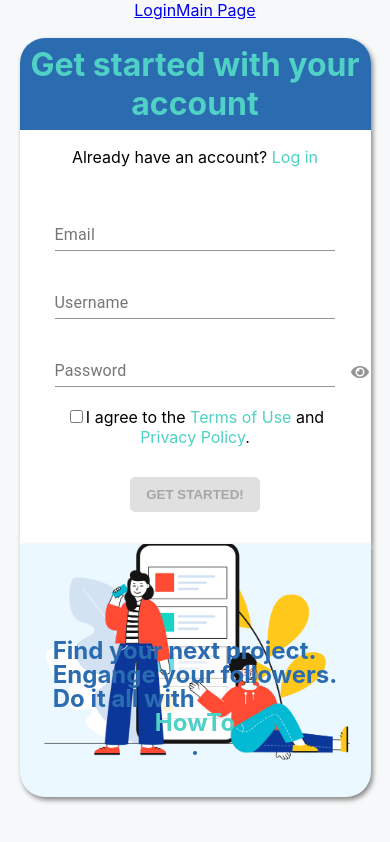
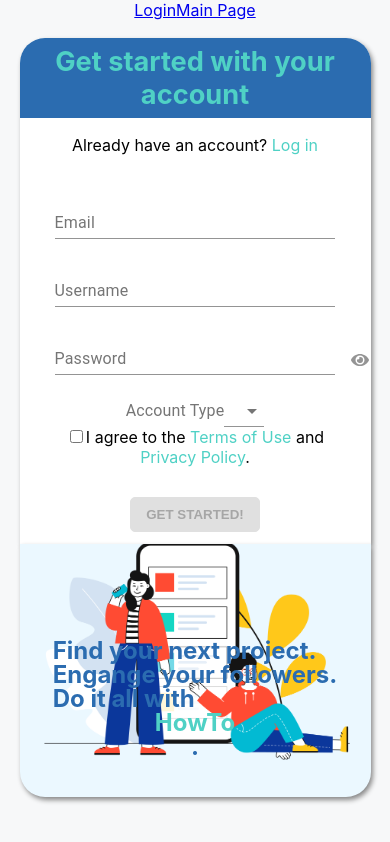
Before and after one commit to BW-PT-How-To-3/front-end, a React (Create React App) app in the folder app-form/: page /register in a window 390 px wide. Built offline with nearby package versions, Linux system fonts and the light colour scheme; the HTML template or start-up script is replaced by a standard one.

Commit message:
added role option and attempted to make responsive

```diff
--- a/app-form/src/App.css
+++ b/app-form/src/App.css
@@ -19,10 +19,13 @@ body {
   padding: 2% 0;
   color: #4FD1C5;
   border-radius: 25px 25px 0 0;
+  font-size: 1.7rem;
 }
+
 
 form {
   margin: 0 10%;
+  height: 40vh;
 }
 
 .form-info {
@@ -117,8 +120,12 @@ button[disabled]{
   top: 100px;
 }
 
-@media only screen and (min-width: 501px) {
+/*WIDEST SCREEN*/
+@media only screen and (min-width: 950px) {
 
+  body {
+    /* background-color: green; */
+  }
   .password-icon-signup {
     color: #949494;
     cursor: pointer;
@@ -212,7 +219,7 @@ button[disabled]{
 
 @media only screen and (max-width: 949px) and (min-width: 501px) {
   body {
-    background-color: yellow;
+    /* background-color: yellow; */
   }
 
   .app-bar {
--- a/app-form/src/component/Login.js
+++ b/app-form/src/component/Login.js
@@ -19,8 +19,10 @@ function Login() {
     const [passwordInputType, ToggleIcon] = PasswordToggle();
 
     const styles = {
-        button: {
-            margin: 15
+        links: {
+            textDecoration: 'none',
+            color: '#4FD1C5',
+            cursor: 'pointer'
         }
     }
     const history = useHistory();
--- a/app-form/src/component/Signup.js
+++ b/app-form/src/component/Signup.js
@@ -1,7 +1,7 @@
 import React, { useState, useEffect } from 'react';
 import * as yup from 'yup';
 import axios from 'axios';
-import { TextField } from '@material-ui/core';
+import { TextField, Select, InputLabel, MenuItem } from '@material-ui/core';
 import { Link } from 'react-router-dom';
 
 //comp
@@ -9,6 +9,7 @@ import PasswordToggle from './PasswordToggle';
 
 const formSchema = yup.object().shape({
     email: yup.string()
+            .email("Invalid email address")
             .required('Required'),
     username: yup.string()
             .required('Required'),
@@ -16,7 +17,9 @@ const formSchema = yup.object().shape({
             .required('Required')
             .test('len', 'Password must be more than 5 characters long.', val => val.length > 5),
     legal: yup.boolean()
-            .oneOf([true], "Must agree to Terms of Use and Privacy Policy.")
+            .oneOf([true], "Must agree to Terms of Use and Privacy Policy."),
+    role: yup.string().required('Must select an account type to continue.')
+
 });
 
 
@@ -38,14 +41,16 @@ function Signup(){
         email: '',
         username:'',
         password: '',
-        legal: false
+        legal: false,
+        role: ''
     });
 
     const [errorState, setErrorState] = useState({
         email: '',
         username: '',
         password: '',
-        legal: ''
+        legal: '',
+        role: ''
     });
 
     const [buttonDisabled, setButtonDisabled] = useState(true);
@@ -81,7 +86,8 @@ function Signup(){
             email: '',
             username: '',
             password: '',
-            legal: false
+            legal: false,
+            role: ''
         });
 
         axios
@@ -147,7 +153,23 @@ function Signup(){
                                     helperText={errorState.password.length > 0 ? (<p className="error">{errorState.password}</p>) : null && errorState.password > 0 ? (<p className="error">{errorState.password}</p>) : null}
 
                                 />
-                                <span className="password-icon-signup">{ToggleIcon}</span>
+                                <span className="password-icon-signup">{ToggleIcon}</span><br/>
+
+                                <InputLabel htmlFor="role" id="demo-simple-select-label">Account Type
+                                    <Select
+                                            labelId="demo-simple-select-label"
+                                            id="demo-simple-select"
+                                            name="role"
+                                            value={userInput.role}
+                                            onChange={changeHandler}>
+
+                                            <MenuItem value="Basic">Basic</MenuItem>
+                                            <MenuItem value="Admin">Admin</MenuItem>
+                                            <MenuItem value="Super Admin">Super Admin</MenuItem>
+
+                                    </Select>
+                                    {errorState.role.length > 0 ? (<p className="error">{errorState.role}</p>) : null}
+                                </InputLabel>
 
                             <div className="legal">
                                 <label htmlFor="legal">
@@ -161,6 +183,7 @@ function Signup(){
                                     I agree to the <span style={styles.links}>Terms of Use</span> and <span style={styles.links}>Privacy Policy</span>.
                                 </label>
                             </div>
+
                             <button disabled={buttonDisabled} className="signup-btn">GET STARTED!</button>
                             {/* <pre>{JSON.stringify(data, null, 2)}</pre> */}
                         </form>
```
